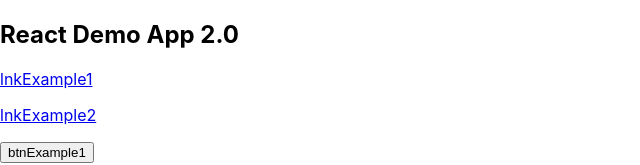
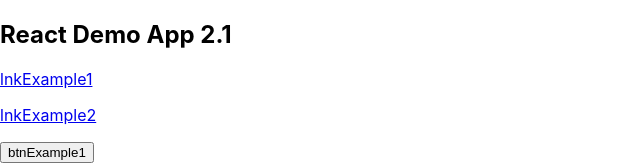
Before and after one commit to NatGallagher/React-Demos, a React (Create React App) app in the folder react-demo-app-v5/: page / in a window 1280 px wide. Shown: the top 165 px of the page, without its empty margins (0-640 px from the left). Built offline with nearby package versions, Linux system fonts and the light colour scheme.

Commit message:
v5 Header function added

```diff
--- a/react-demo-app-v5/src/App.js
+++ b/react-demo-app-v5/src/App.js
@@ -1,9 +1,15 @@
 
 
 function App() {
+
+  function Header() {
+    return(
+      <h2>React Demo App 2.1</h2>
+    )
+  }
   return (
     <>
-      <h2>React Demo App 2.0</h2>
+      <Header/>
       <div>
         <a href="#">lnkExample1</a>
         <p></p>
```
